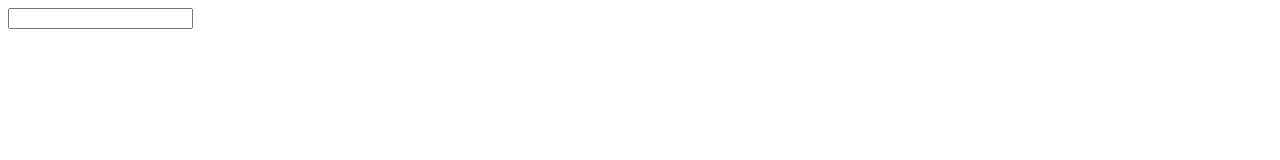
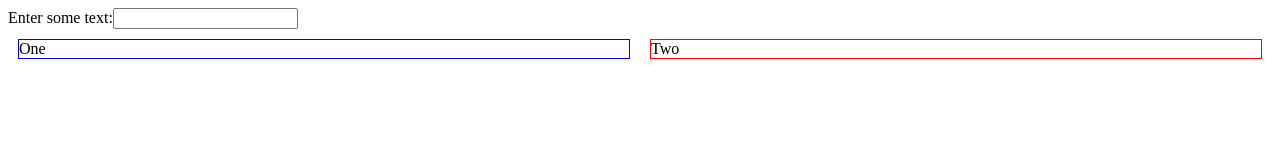
Before and after one commit to RyanCrowleyCode/mirror-mirror, a plain HTML site: page src/index.html in a window 1280 px wide. Drawn offline with Linux system fonts and the light colour scheme.

Commit message:
Mirror Mirror is finally working

```diff
--- a/src/index.html
+++ b/src/index.html
@@ -9,7 +9,9 @@
 </head>
 <body>
 
-    <input type="text" id="message">
+    <div id="container">
+
+    </div>
     <script src="./scripts/main.js"></script>
 </body>
 </html>
--- a/src/scripts/main.js
+++ b/src/scripts/main.js
@@ -1,5 +1,55 @@
 // Create an input field in your DOM. Give it an id of message.
+// Targeting an element on the DOM
+const container = document.getElementById("container")
+
+// Creating the text for "Enter some text:"
+const textDiv = document.createElement("div")
+textDiv.id = "text-div"
+textDiv.textContent = "Enter some text:"
+container.appendChild(textDiv)
+
+// Creating the input field, then appending to the DOM
+const inputField = document.createElement("input")
+inputField.id = "message"
+inputField.type = "text"
+container.appendChild(inputField)
+
 // Create two article elements with unique id values. Use Flexbox to display them in a row, each taking 50% of the width of the browser.
+// Creating a container for the articles, so that I can use flexbox
+const articleContainer = document.createElement("div")
+articleContainer.id = "article-container"
+
+
+// Creating the first article element
+const leftArticle = document.createElement("article")
+leftArticle.id = "left-article"
+leftArticle.textContent = "One"
+
+
+// Creating the second article element
+const rightArticle = document.createElement("article")
+rightArticle.id = "right-article"
+rightArticle.textContent = "Two"
+
+
+// Adding both article elements to the articleContainer
+articleContainer.appendChild(leftArticle)
+articleContainer.appendChild(rightArticle)
+
+// Adding the articleContainer to the DOM
+container.appendChild(articleContainer)
+
+
 // Give each article a different border color.
-// Write an event listener that listens for the keyup event on the input field.
-// The event handler function should update the textContent property of both sections.
+
+// Write an event listener that listens for the keyup event on the input field.The event handler function should update the textContent property of both sections.
+inputField.addEventListener("keyup", function (){
+    leftArticle.textContent = event.target.value
+    if (!event.target.value) {
+        leftArticle.textContent = "One"
+    }
+    rightArticle.textContent = event.target.value
+    if (!event.target.value) {
+        rightArticle.textContent = "Two"
+    }
+})
--- a/src/styles/main.css
+++ b/src/styles/main.css
@@ -0,0 +1,24 @@
+/* Create two article elements with unique id values. Use Flexbox to display them in a row, each taking 50% of the width of the browser. */
+
+/* Give each article a different border color. */
+
+#message,
+#text-div {
+    display: inline;
+}
+
+#article-container {
+    display: flex;
+}
+#left-article {
+    border: 1px solid blue;
+}
+#right-article {
+    border: 1px solid red;
+}
+
+#left-article,
+#right-article {
+    margin: 10px;
+    width: 50%;
+}
```
